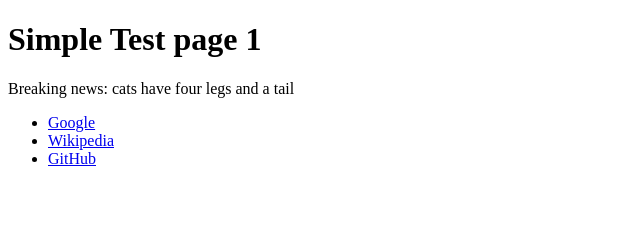
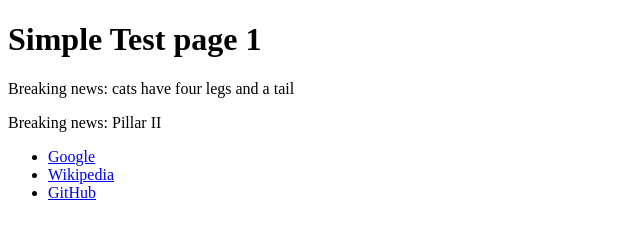
Before and after one commit to eliopetrini/eliopetrini.github.io, a website: page public/page1.html in a window 1280 px wide. Shown: the whole page, without its empty margins (0-640 px from the left). Drawn offline with Linux system fonts and the light colour scheme.

Commit message:
Update page1.html

```diff
--- a/public/page1.html
+++ b/public/page1.html
@@ -8,6 +8,7 @@
 <body>
   <h1>Simple Test page 1</h1>
   <p>Breaking news: cats have four legs and a tail</p>
+  <p>Breaking news: Pillar II</p>
   <ul>
     <li><a href="https://www.google.com" target="_blank">Google</a></li>
     <li><a href="https://www.wikipedia.org" target="_blank">Wikipedia</a></li>
```
